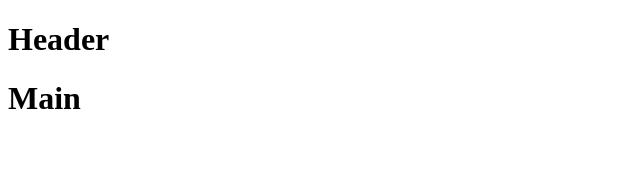
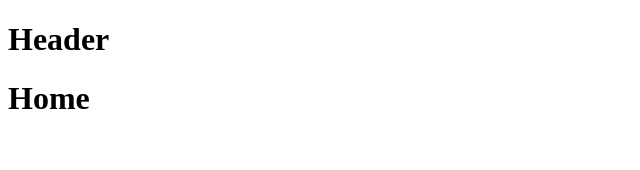
Before and after one commit to gedunlap/material-react, a React (Create React App) app: page / in a window 1280 px wide. Shown: the top 170 px of the page, without its empty margins (0-640 px from the left). Built offline with nearby package versions, Linux system fonts and the light colour scheme.

Commit message:
sets up home n about routes

```diff
--- a/src/Components/Main.js
+++ b/src/Components/Main.js
@@ -1,5 +1,20 @@
+import { Route, Switch } from 'react-router-dom'
+import Home from '../Pages/Home'
+import About from '../Pages/About'
+
 function Main(props){
-    return <h1>Main</h1>
+    return (
+        <main>
+            <Switch>
+                <Route exact path="/">
+                    <Home />
+                </Route>
+                <Route path="/about">
+                    <About />
+                </Route>
+            </Switch>
+        </main>
+    )
   }
 
   export default Main
```
